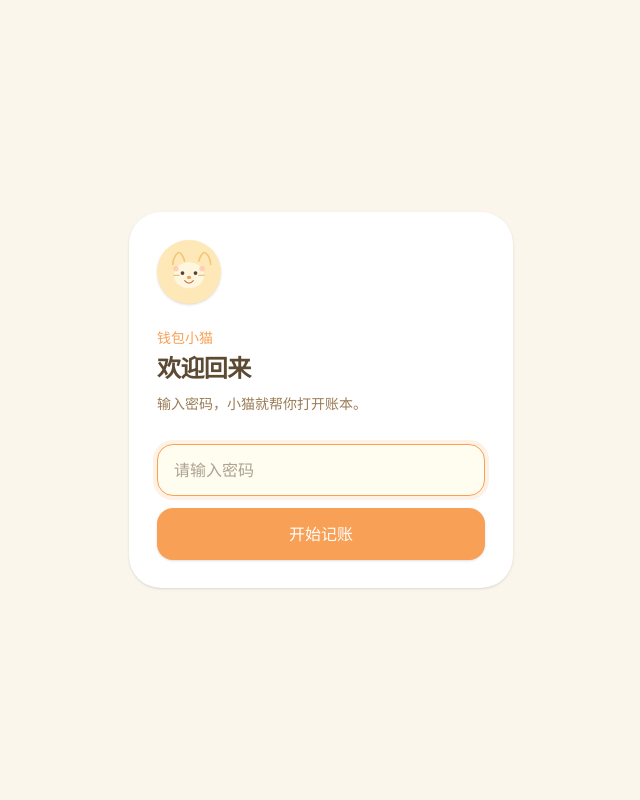
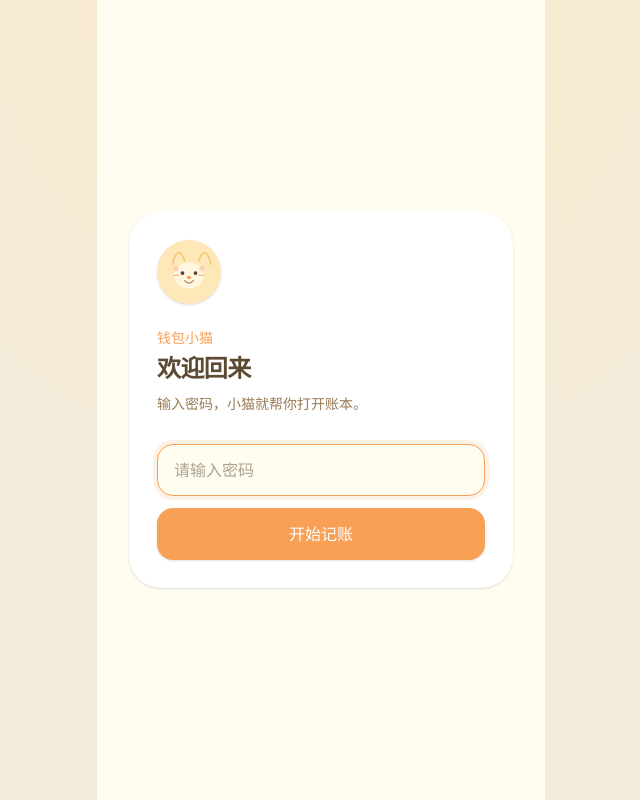
Before and after one commit to higuo2/CyberBookkeepe, a Next.js app: page / in a window 1280 px wide. Shown: the whole page, without its empty margins (319-959 px from the left). Built offline with nearby package versions, Linux system fonts and the light colour scheme.

Commit message:
新增 iOS 安全区与响应式布局

```diff
--- a/app/globals.css
+++ b/app/globals.css
@@ -2,7 +2,7 @@
 
 :root {
   color-scheme: light;
-  background: #faf6ec;
+  background: #fffdf0;
   font-family:
     "PingFang SC",
     "Hiragino Sans GB",
@@ -21,16 +21,21 @@
 }
 
 html {
-  min-height: 100%;
-  background: #faf6ec;
+  height: 100dvh;
+  overflow-x: hidden;
+  background: #f3ebda;
+  touch-action: pan-y;
 }
 
 body {
-  min-height: 100dvh;
+  height: 100dvh;
   margin: 0;
+  overflow-x: hidden;
+  overscroll-behavior: none;
+  touch-action: pan-y;
   background: #f3ebda;
-  overscroll-behavior-y: none;
   color: #5c4a32;
+  -webkit-overflow-scrolling: touch;
 }
 
 button,
--- a/app/layout.tsx
+++ b/app/layout.tsx
@@ -18,20 +18,22 @@ export const metadata: Metadata = {
   },
 };
 
+/** Generates: width=device-width, initial-scale=1, maximum-scale=1, user-scalable=no, viewport-fit=cover */
 export const viewport: Viewport = {
   width: "device-width",
   initialScale: 1,
   maximumScale: 1,
+  userScalable: false,
   viewportFit: "cover",
-  themeColor: "#fafaf9",
+  themeColor: "#FFFDF0",
 };
 
 export default function RootLayout({
   children,
 }: Readonly<{ children: React.ReactNode }>) {
   return (
-    <html lang="zh-CN">
-      <body>
+    <html className="h-dvh overflow-x-hidden" lang="zh-CN">
+      <body className="h-dvh overflow-x-hidden touch-pan-y overscroll-none">
         <AppShell>{children}</AppShell>
       </body>
     </html>
--- a/components/AppShell.tsx
+++ b/components/AppShell.tsx
@@ -7,12 +7,15 @@ import { BottomNav } from "@/components/BottomNav";
 export function AppShell({ children }: { children: React.ReactNode }) {
   return (
     <AuthGate>
-      <div className="mx-auto min-h-dvh max-w-lg bg-[#FAF6EC] pb-20">
-        {children}
+      <div className="mx-auto flex h-dvh w-full max-w-md flex-col overflow-x-hidden bg-[#FFFDF0] touch-pan-y sm:border-x sm:border-[#F0E6C8] sm:shadow-[0_0_48px_rgba(92,74,50,0.08)]">
+        <div className="flex min-h-0 flex-1 flex-col overflow-hidden">
+          {children}
+        </div>
+        <BottomNav />
       </div>
-      <BottomNav />
       <Toaster
         closeButton
+        offset="calc(env(safe-area-inset-top) + 12px)"
         position="top-center"
         richColors
         toastOptions={{ className: "font-sans" }}
--- a/components/AuthGate.tsx
+++ b/components/AuthGate.tsx
@@ -34,12 +34,12 @@ export function AuthGate({ children }: { children: React.ReactNode }) {
   }
 
   if (!ready) {
-    return <div className="min-h-dvh bg-[#FAF6EC]" />;
+    return <div className="mx-auto h-dvh w-full max-w-md bg-[#FFFDF0]" />;
   }
 
   if (!authenticated) {
     return (
-      <main className="grid min-h-dvh place-items-center bg-[#FAF6EC] px-6">
+      <main className="mx-auto grid h-dvh w-full max-w-md place-items-center overflow-x-hidden bg-[#FFFDF0] px-6 pt-[calc(env(safe-area-inset-top)+12px)] pb-[calc(env(safe-area-inset-bottom)+12px)] touch-pan-y">
         <section className="w-full max-w-sm rounded-[2rem] bg-white p-7 shadow-sm">
           <div className="mb-6 grid size-16 place-items-center rounded-full bg-[#FFE8B8] shadow-sm">
             <CatAvatar size={52} />
--- a/components/BottomNav.tsx
+++ b/components/BottomNav.tsx
@@ -23,8 +23,8 @@ export function BottomNav() {
   const pathname = usePathname();
 
   return (
-    <nav className="fixed inset-x-0 bottom-0 z-50 border-t border-[#F0E6C8] bg-white pb-[env(safe-area-inset-bottom)] shadow-[0_-6px_24px_rgba(92,74,50,0.06)]">
-      <div className="mx-auto grid h-16 max-w-lg grid-cols-5 px-1">
+    <nav className="z-50 shrink-0 border-t border-[#F0E6C8] bg-white pb-[calc(env(safe-area-inset-bottom)+12px)] shadow-[0_-6px_24px_rgba(92,74,50,0.06)]">
+      <div className="grid h-14 grid-cols-5 px-1">
         {tabs.map(({ href, label, icon: Icon }) => {
           const active =
             href === "/" ? pathname === href : pathname.startsWith(href);
--- a/components/ChartsPage.tsx
+++ b/components/ChartsPage.tsx
@@ -133,7 +133,7 @@ export function ChartsPage() {
   const budgetStats = computeBudgetStats(budget, monthExpense);
 
   return (
-    <main className="min-h-dvh bg-[#FAF6EC] px-5 pb-8 pt-[max(2rem,env(safe-area-inset-top))]">
+    <main className="h-full overflow-y-auto overscroll-contain bg-[#FFFDF0] px-5 pb-6 pt-[calc(env(safe-area-inset-top)+12px)] touch-pan-y">
       <header className="flex items-end justify-between">
         <div>
           <p className="text-sm font-semibold text-[#F8A055]">消费分析</p>
--- a/components/ProfilePage.tsx
+++ b/components/ProfilePage.tsx
@@ -74,7 +74,7 @@ export function ProfilePage() {
   }
 
   return (
-    <main className="min-h-dvh bg-[#FAF6EC] px-5 pb-8 pt-[max(2rem,env(safe-area-inset-top))]">
+    <main className="h-full overflow-y-auto overscroll-contain bg-[#FFFDF0] px-5 pb-6 pt-[calc(env(safe-area-inset-top)+12px)] touch-pan-y">
       <header>
         <p className="text-sm font-semibold text-[#F8A055]">个人中心</p>
         <h1 className="mt-1 text-3xl font-semibold tracking-tight text-[#5C4A32]">
--- a/components/RecordPage.tsx
+++ b/components/RecordPage.tsx
@@ -226,8 +226,8 @@ export function RecordPage() {
   }
 
   return (
-    <main className="relative flex min-h-dvh flex-col bg-[#FAF6EC]">
-      <header className="sticky top-0 z-20 flex items-center justify-between border-b border-[#F0E6C8]/80 bg-[#FFFDF0]/90 px-5 py-3 backdrop-blur-md pt-[max(0.75rem,env(safe-area-inset-top))]">
+    <main className="relative flex h-full min-h-0 flex-col bg-[#FFFDF0]">
+      <header className="z-20 flex shrink-0 items-center justify-between border-b border-[#F0E6C8]/80 bg-[#FFFDF0]/95 px-5 pb-3 pt-[calc(env(safe-area-inset-top)+12px)] backdrop-blur-md">
         <div>
           <p className="text-sm font-medium text-[#8A7A5C]">{headerDate}</p>
           <p className="mt-0.5 text-base font-semibold text-[#5C4A32]">
@@ -241,7 +241,7 @@ export function RecordPage() {
       </header>
 
       <div
-        className="flex-1 space-y-4 overflow-y-auto px-4 py-5 pb-36"
+        className="min-h-0 flex-1 space-y-4 overflow-y-auto overscroll-contain px-4 py-2 touch-pan-y"
         ref={feedRef}
       >
         {messages.map((message) => {
@@ -377,7 +377,7 @@ export function RecordPage() {
         )}
       </div>
 
-      <div className="fixed inset-x-0 bottom-16 z-30 mx-auto max-w-lg bg-gradient-to-t from-[#FAF6EC] via-[#FAF6EC] to-transparent pb-2 pt-3">
+      <div className="z-30 shrink-0 border-t border-[#F0E6C8]/60 bg-gradient-to-t from-[#FFFDF0] via-[#FFFDF0] to-transparent pb-2 pt-2">
         <div className="flex gap-2 overflow-x-auto px-4 pb-2 [-ms-overflow-style:none] [scrollbar-width:none] [&::-webkit-scrollbar]:hidden">
           {QUICK_PILLS.map((pill) => (
             <button
--- a/components/SummaryPage.tsx
+++ b/components/SummaryPage.tsx
@@ -100,7 +100,7 @@ export function SummaryPage() {
   }
 
   return (
-    <main className="min-h-dvh bg-[#FAF6EC] px-5 pb-8 pt-[max(2rem,env(safe-area-inset-top))]">
+    <main className="h-full overflow-y-auto overscroll-contain bg-[#FFFDF0] px-5 pb-6 pt-[calc(env(safe-area-inset-top)+12px)] touch-pan-y">
       <header>
         <p className="text-sm font-semibold text-[#F8A055]">AI 洞察</p>
         <h1 className="mt-1 text-3xl font-semibold tracking-tight text-[#5C4A32]">
--- a/components/TransactionDialog.tsx
+++ b/components/TransactionDialog.tsx
@@ -55,10 +55,10 @@ export function TransactionDialog({
   return (
     <div
       aria-modal="true"
-      className="fixed inset-0 z-[70] flex items-end justify-center bg-[#5C4A32]/25 p-0 backdrop-blur-sm sm:items-center sm:p-5"
+      className="fixed inset-0 z-[70] flex items-end justify-center overflow-x-hidden bg-[#5C4A32]/25 p-0 backdrop-blur-sm sm:items-center sm:p-5"
       role="dialog"
     >
-      <section className="max-h-[92dvh] w-full max-w-md overflow-y-auto rounded-t-[2rem] border border-[#F0E6C8] bg-[#FAF6EC] p-5 shadow-sm sm:rounded-[2rem]">
+      <section className="max-h-[92dvh] w-full max-w-md overflow-y-auto overscroll-contain rounded-t-[2rem] border border-[#F0E6C8] bg-[#FFFDF0] p-5 pb-[calc(env(safe-area-inset-bottom)+20px)] shadow-sm touch-pan-y sm:rounded-[2rem] sm:pb-5">
         <header className="flex items-center justify-between">
           <div>
             <p className="text-xs font-semibold uppercase tracking-[0.18em] text-[#F8A055]">
--- a/components/TransactionsPage.tsx
+++ b/components/TransactionsPage.tsx
@@ -200,7 +200,7 @@ export function TransactionsPage() {
 
   return (
     <>
-      <main className="min-h-dvh bg-[#FAF6EC] px-5 pb-8 pt-[max(2rem,env(safe-area-inset-top))]">
+      <main className="h-full overflow-y-auto overscroll-contain bg-[#FFFDF0] px-5 pb-6 pt-[calc(env(safe-area-inset-top)+12px)] touch-pan-y">
         <header>
           <div className="flex items-end justify-between">
             <div>
```
